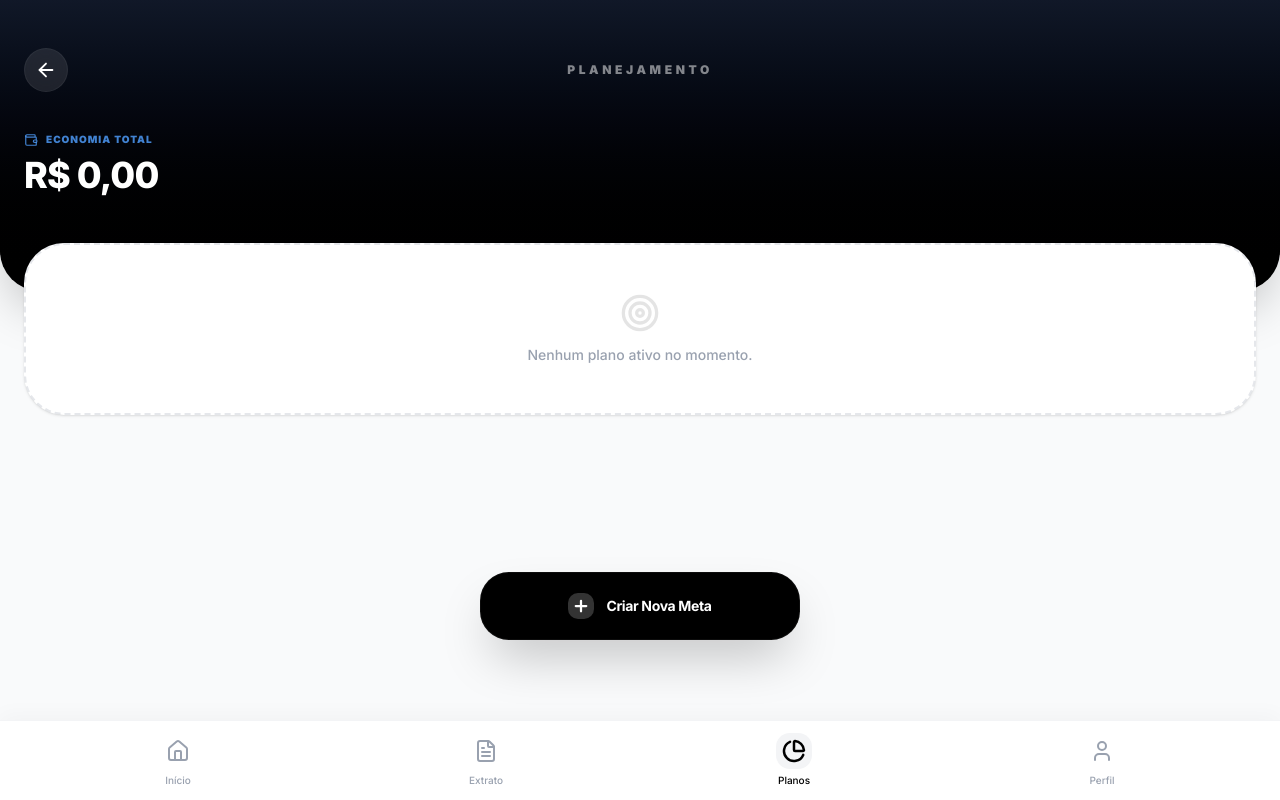
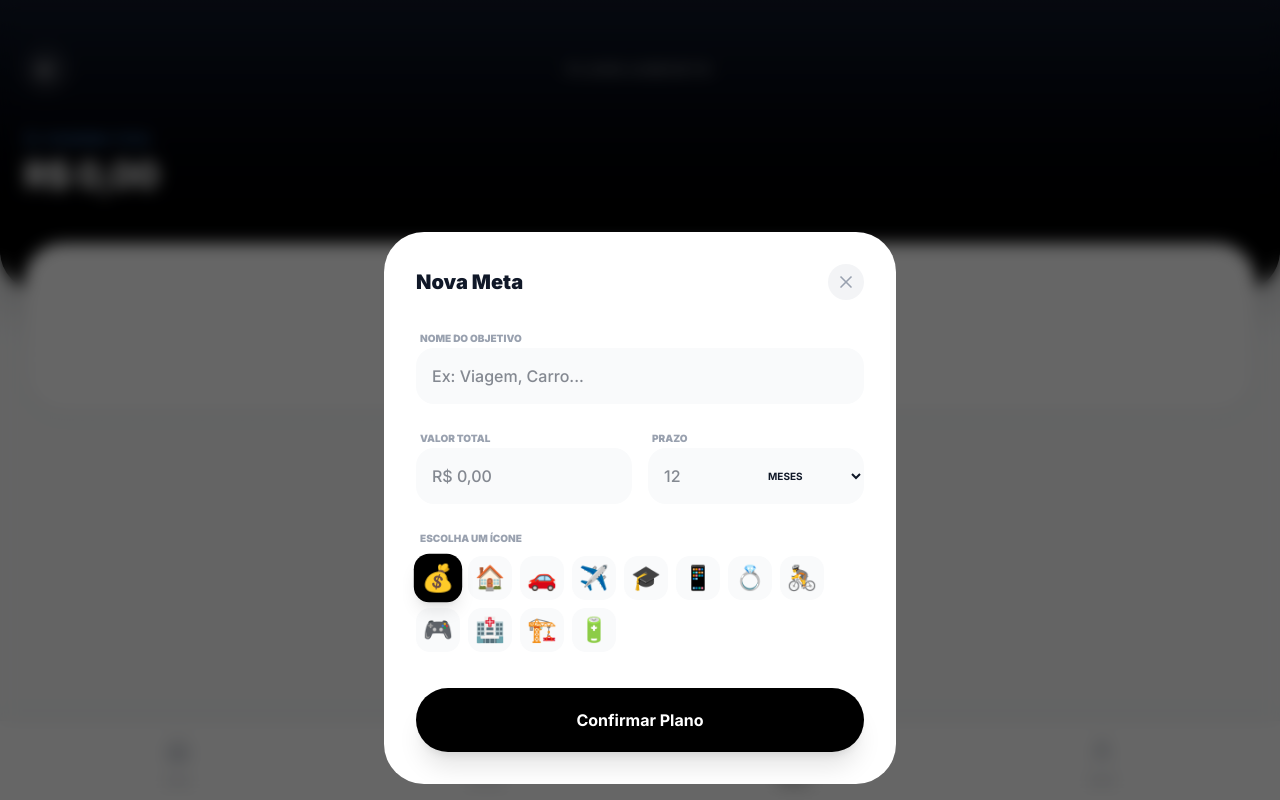
Before and after one commit to lucasemanuelcrc/finneo, a Next.js app in the folder finneo/: page /planos in a window 1280 px wide. Both pictures are taken after a click on the button "Criar Nova Meta". Built offline with nearby package versions, Linux system fonts and the light colour scheme.

Commit message:
problemas de design resolvidos

```diff
--- a/finneo/src/components/dashboard/TelaPlanos.tsx
+++ b/finneo/src/components/dashboard/TelaPlanos.tsx
@@ -1,18 +1,49 @@
 "use client";
 
-import React, { useMemo } from 'react';
+import React, { useMemo, useState } from 'react';
 import { useRouter } from 'next/navigation';
-import { ArrowLeft, Plus, Target, Wallet, ChevronRight } from 'lucide-react';
+import { ArrowLeft, Plus, Target, Wallet, ChevronRight, X } from 'lucide-react';
 import { useFinance } from '@/hooks/useFinance';
 import { formatCurrency, cn } from '@/lib/utils';
 
 export default function TelaPlanos() {
   const router = useRouter();
-  const { goals, isLoaded } = useFinance();
+  const { goals, isLoaded, addGoal } = useFinance();
+
+  // Estados para o Modal e Formulário
+  const [isModalOpen, setIsModalOpen] = useState(false);
+  const [name, setName] = useState('');
+  const [valorTotal, setValorTotal] = useState('');
+  const [prazo, setPrazo] = useState('');
+  const [unidade, setUnidade] = useState<'meses' | 'anos'>('meses');
+  const [icone, setIcone] = useState('💰');
+
+  const emojisDisponiveis = ['💰', '🏠', '🚗', '✈️', '🎓', '📱', '💍', '🚴', '🎮', '🏥', '🏗️', '🔋'];
 
   const totalSaved = useMemo(() => {
     return goals.reduce((acc, goal) => acc + (goal.gastoAtual || 0), 0);
   }, [goals]);
+
+  const handleCreateGoal = (e: React.FormEvent) => {
+    e.preventDefault();
+    if (!name || !valorTotal || !prazo) return;
+
+    addGoal({
+      name,
+      valorTotal: Number(valorTotal),
+      prazo: Number(prazo),
+      unidade,
+      icone
+    });
+
+    // Reset e Fechar
+    setIsModalOpen(false);
+    setName('');
+    setValorTotal('');
+    setPrazo('');
+    setUnidade('meses');
+    setIcone('💰');
+  };
 
   if (!isLoaded) return (
     <div className="min-h-screen bg-gray-50 flex items-center justify-center">
@@ -56,17 +87,13 @@ export default function TelaPlanos() {
           </div>
         ) : (
           goals.map((goal) => {
-            // PROPRIEDADES SINCRONIZADAS
             const total = goal.valorTotal || 1;
             const atual = goal.gastoAtual || 0;
             const percentage = Math.min(100, Math.round((atual / total) * 100));
             const isCompleted = percentage >= 100;
 
             return (
-              <div
-                key={goal.id}
-                className="bg-white p-5 rounded-[2.2rem] border border-gray-100 shadow-md shadow-gray-200/50 active:scale-[0.98] transition-all"
-              >
+              <div key={goal.id} className="bg-white p-5 rounded-[2.2rem] border border-gray-100 shadow-md active:scale-[0.98] transition-all">
                 <div className="flex items-center justify-between mb-5">
                   <div className="flex items-center gap-4 flex-1 min-w-0">
                     <div className="w-14 h-14 rounded-[1.2rem] flex items-center justify-center shrink-0 bg-gray-50 text-2xl shadow-inner border border-gray-100">
@@ -103,15 +130,6 @@ export default function TelaPlanos() {
                       style={{ width: `${percentage}%` }}
                     />
                   </div>
-
-                  <div className="flex justify-between items-center">
-                    <span className="text-[10px] font-black text-gray-400 uppercase tracking-tighter">{percentage}% concluído</span>
-                    {isCompleted && (
-                      <span className="bg-blue-100 text-blue-700 text-[9px] font-black px-2.5 py-1 rounded-lg uppercase tracking-tighter">
-                        Meta Batida 🎉
-                      </span>
-                    )}
-                  </div>
                 </div>
               </div>
             );
@@ -119,10 +137,10 @@ export default function TelaPlanos() {
         )}
       </main>
 
-      {/* --- BOTÃO FLUTUANTE COM POSIÇÃO CORRIGIDA --- */}
-      {/* Alterado de bottom-32 para bottom-40 para evitar o corte */}
+      {/* --- BOTÃO FLUTUANTE (FAB) --- */}
       <div className="fixed bottom-40 left-0 right-0 flex justify-center z-40 pointer-events-none px-6">
         <button
+          onClick={() => setIsModalOpen(true)}
           className="pointer-events-auto w-full max-w-xs bg-black text-white py-5 rounded-[1.8rem] shadow-2xl active:scale-95 transition-all flex items-center justify-center gap-3 border border-white/5"
         >
           <div className="bg-white/20 p-1 rounded-lg">
@@ -131,6 +149,77 @@ export default function TelaPlanos() {
           <span className="font-bold text-sm tracking-tight">Criar Nova Meta</span>
         </button>
       </div>
+
+      {/* --- MODAL DE CRIAR META --- */}
+      {isModalOpen && (
+        <div className="fixed inset-0 z-[100] flex items-end justify-center bg-black/60 backdrop-blur-sm p-4 animate-in fade-in duration-200">
+          <div className="bg-white w-full max-w-lg rounded-[2.5rem] p-8 animate-in slide-in-from-bottom duration-300">
+            <div className="flex justify-between items-center mb-6">
+              <h3 className="text-xl font-black text-gray-900">Nova Meta</h3>
+              <button onClick={() => setIsModalOpen(false)} className="p-2 bg-gray-100 rounded-full text-gray-400">
+                <X size={20} />
+              </button>
+            </div>
+
+            <form onSubmit={handleCreateGoal} className="space-y-5">
+              <div>
+                <label className="text-[10px] font-black uppercase text-gray-400 ml-1">Nome do objetivo</label>
+                <input
+                  type="text" required placeholder="Ex: Viagem, Carro..." value={name} onChange={e => setName(e.target.value)}
+                  className="w-full p-4 bg-gray-50 rounded-2xl border-none focus:ring-2 focus:ring-black outline-none font-medium"
+                />
+              </div>
+
+              <div className="grid grid-cols-2 gap-4">
+                <div>
+                  <label className="text-[10px] font-black uppercase text-gray-400 ml-1">Valor total</label>
+                  <input
+                    type="number" required placeholder="R$ 0,00" value={valorTotal} onChange={e => setValorTotal(e.target.value)}
+                    className="w-full p-4 bg-gray-50 rounded-2xl border-none focus:ring-2 focus:ring-black outline-none font-medium"
+                  />
+                </div>
+                <div>
+                  <label className="text-[10px] font-black uppercase text-gray-400 ml-1">Prazo</label>
+                  <div className="flex bg-gray-50 rounded-2xl overflow-hidden focus-within:ring-2 focus-within:ring-black">
+                    <input
+                      type="number" required placeholder="12" value={prazo} onChange={e => setPrazo(e.target.value)}
+                      className="w-1/2 p-4 bg-transparent border-none outline-none font-medium"
+                    />
+                    <select
+                      value={unidade} onChange={e => setUnidade(e.target.value as 'meses' | 'anos')}
+                      className="w-1/2 bg-transparent border-none text-[10px] font-bold uppercase outline-none px-2"
+                    >
+                      <option value="meses">Meses</option>
+                      <option value="anos">Anos</option>
+                    </select>
+                  </div>
+                </div>
+              </div>
+
+              <div>
+                <label className="text-[10px] font-black uppercase text-gray-400 ml-1">Escolha um ícone</label>
+                <div className="flex flex-wrap gap-2 mt-2">
+                  {emojisDisponiveis.map(e => (
+                    <button
+                      key={e} type="button" onClick={() => setIcone(e)}
+                      className={cn(
+                        "text-2xl w-11 h-11 flex items-center justify-center rounded-xl transition-all",
+                        icone === e ? "bg-black scale-110 shadow-lg" : "bg-gray-50 hover:bg-gray-100"
+                      )}
+                    >
+                      {e}
+                    </button>
+                  ))}
+                </div>
+              </div>
+
+              <button type="submit" className="w-full py-5 bg-black text-white rounded-[2rem] font-bold shadow-xl active:scale-95 transition-all mt-4">
+                Confirmar Plano
+              </button>
+            </form>
+          </div>
+        </div>
+      )}
     </div>
   );
 }
```
